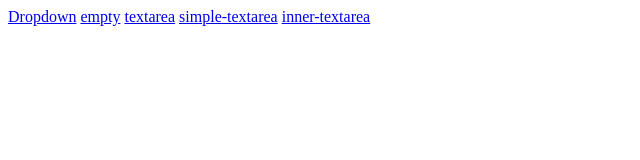
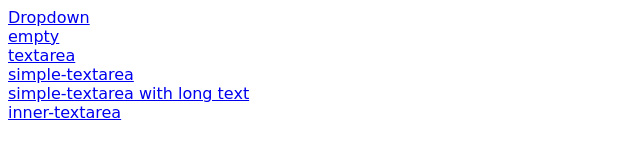
Before and after one commit to zuhairtaha/testing-pages, a plain HTML site: page index.html in a window 1280 px wide. Shown: the whole page, without its empty margins (0-640 px from the left). Drawn offline with Linux system fonts and the light colour scheme.

Commit message:
add styles

```diff
--- a/index.html
+++ b/index.html
@@ -3,13 +3,17 @@
 <head>
   <meta charset="UTF-8">
   <meta name="viewport" content="width=device-width, initial-scale=1.0">
-  <title>test</title>
+  <title>Testing pages</title>
+  <link rel="stylesheet" href="style.css">
 </head>
 <body>
   <a href="dropdown/index.html">Dropdown</a>
   <a href="empty/index.html">empty</a>
   <a href="textarea/index.html">textarea</a>
   <a href="textarea/simple-textarea.html">simple-textarea</a>
+  <a href="textarea/simple-textarea.html?longtext=true">simple-textarea with long text</a>
   <a href="textarea/inner-textarea.html">inner-textarea</a>
+
+
 </body>
 </html>
--- /dev/null
+++ b/style.css
@@ -0,0 +1,7 @@
+body {
+  font-family: cursive;
+}
+
+a {
+  display: block;
+}
```
Also changed, not shown: .stylelintrc.json (added).
